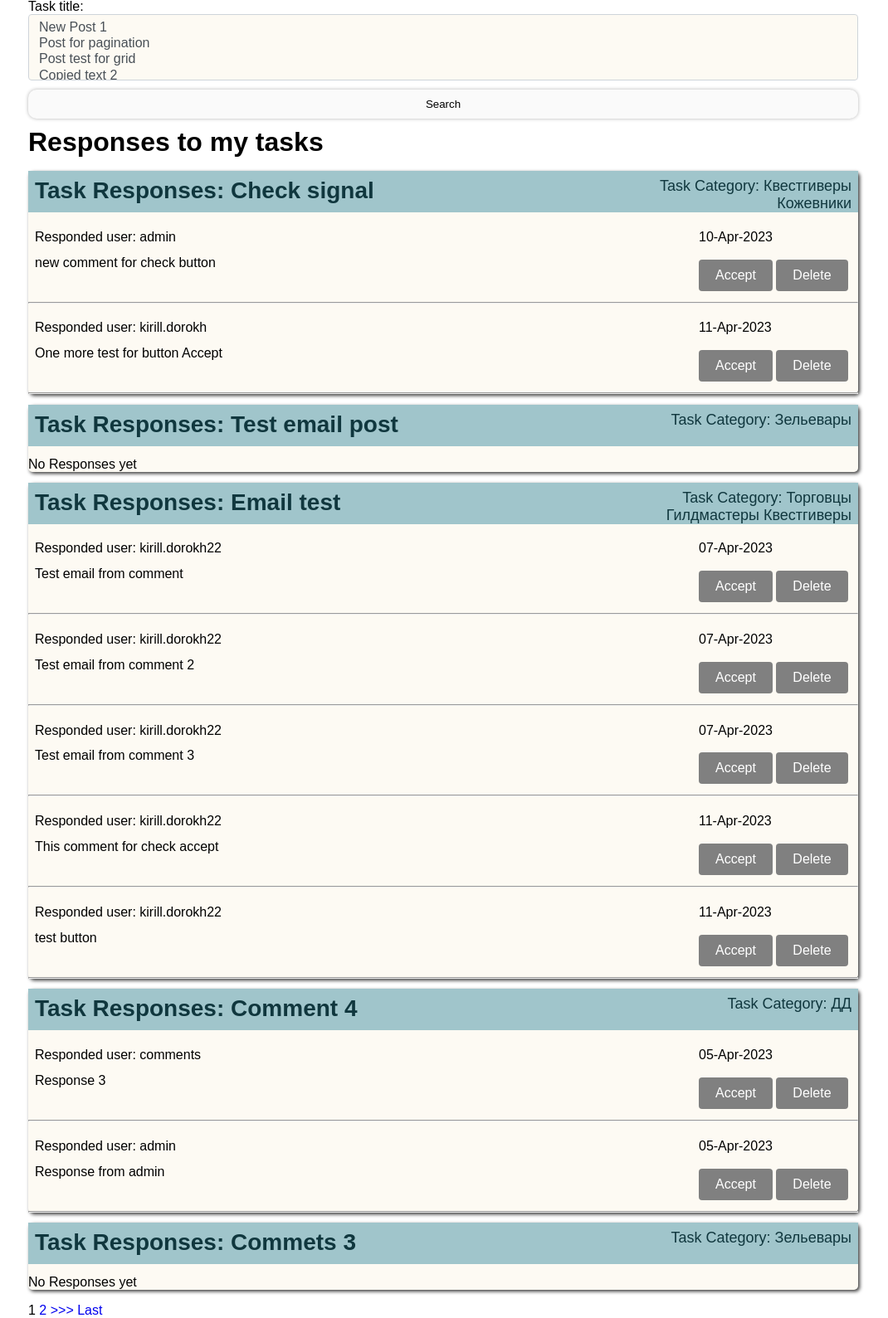
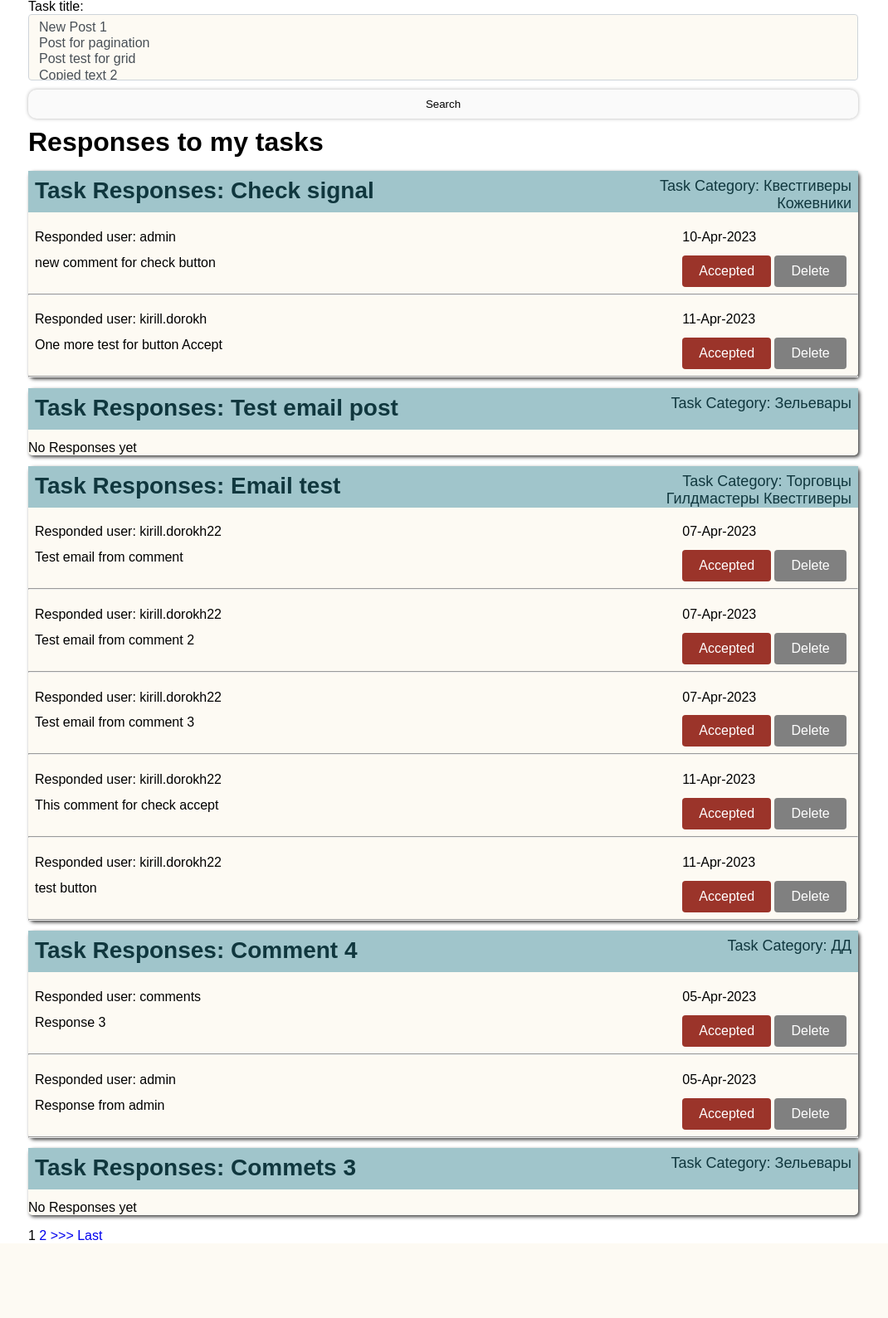
Before and after one commit to KirylDorakh/SkillFactoryTaskDesk, a Django app: page /comments/ in a window 1280 px wide. Shown: the part 118-1707 px from the top of the page at 83% size, without its empty margins (106-1176 px from the left). After the commit the page ends 1613 px from the top, so only its background shows below. Run offline with Django 4.2, Linux system fonts and the light colour scheme; a user stored in the database is signed in; data comes from the database, SQL or seed files in the repository; both versions use the stored data as it was after the commit; parts of the project's set-up code (start-up, migrations or seed data) failed here and were passed over.

Commit message:
responses

```diff
--- a/config/settings.py
+++ b/config/settings.py
@@ -60,7 +60,7 @@ INSTALLED_APPS = [
     # Third-party
     "crispy_forms",
     # Main
-    'posts',
+    'posts.apps.PostsConfig',
     # Sign Up
     'accounts',
     # Flatpages
--- a/posts/forms.py
+++ b/posts/forms.py
@@ -36,6 +36,13 @@ class CommentCreateForm(forms.ModelForm):
         fields = ['comment_text']
 
 
+class CommentResponseForm(forms.ModelForm):
+
+    class Meta:
+        model = Comment
+        fields = ['is_responded']
+
+
 # D4 Forms
 class PostForm(forms.ModelForm):
     description = forms.CharField(min_length=20)
--- a/posts/models.py
+++ b/posts/models.py
@@ -59,6 +59,8 @@ class Comment(models.Model):
     comment_text = models.TextField()
     comment_time = models.DateTimeField(auto_now_add=True)
 
+    is_responded = models.BooleanField(default=False)
+
     def __str__(self):
         return self.comment_text
 
--- a/posts/urls.py
+++ b/posts/urls.py
@@ -9,6 +9,7 @@ from .views import (PostListView,
                     CommentsPostListView,
                     CommentCreateView,
                     CommentDeleteView,
+                    CommentResponse,
 
                     CustomPermissionDeniedView,
                     )
@@ -24,6 +25,7 @@ urlpatterns = [
     path('comments/', CommentsPostListView.as_view(), name='comments'),
     path('comment/<int:pk>/new/', CommentCreateView.as_view(), name='comment'),
     path('comment/<int:pk>/delete/', CommentDeleteView.as_view(), name='comment_delete'),
+    path('comment/<int:pk>/response/', CommentResponse.as_view(), name='comment_response'),
 
     path('permission_denied/', CustomPermissionDeniedView.as_view(), name='permission_denied')
 ]
--- a/posts/views.py
+++ b/posts/views.py
@@ -7,7 +7,7 @@ from django.urls import reverse_lazy
 from .models import Post, Comment
 
 # WYSIWYG Editor
-from .forms import PostCreateForm, PostUpdateForm, CommentCreateForm
+from .forms import PostCreateForm, PostUpdateForm, CommentCreateForm, CommentResponseForm
 
 # D4 filters
 from .filters import PostFilter, CommentFilter
@@ -24,6 +24,20 @@ from django.shortcuts import get_object_or_404
 
 # send mail
 from django.core.mail import send_mail
+from django.dispatch import receiver
+from django.db.models.signals import post_save
+
+
+def notify_author(sender, instance, **kwargs):
+    send_mail(
+        subject=f'{instance.title} created successfully',
+        message=f'{instance.author}, your post created successfully',
+        from_email='kiryldorakh@yandex.ru',
+        recipient_list=[f'{instance.author.email}']
+    )
+
+
+post_save.connect(notify_author, sender=Post)
 
 
 class PostListView(ListView):
@@ -63,7 +77,31 @@ class CommentsPostListView(LoginRequiredMixin, ListView):
     def get_context_data(self, **kwargs):
         context = super().get_context_data(**kwargs)
         context['filterset'] = self.filterset
+        context['response_form'] = CommentResponseForm()
         return context
+
+
+class CommentResponse(UpdateView):
+    model = Comment
+    template_name = 'posts/comment_response.html'
+    form_class = CommentResponseForm
+    success_url = reverse_lazy('comments')
+
+    def post(self, request, *args, **kwargs):
+        comment = Comment.objects.get(pk=kwargs['pk'])
+        form = CommentResponseForm(request.POST, instance=comment)
+        if form.is_valid():
+            form.save()
+            # send mail
+            send_mail(
+                subject=f'{comment.post.author} sent accept a response to the task {comment.post.title}',
+                message=f'{comment.user} your response is accepted',
+                from_email='kiryldorakh@yandex.ru',
+                recipient_list=[f'{comment.user.email}']
+            )
+            return super().form_valid(form)
+        else:
+            return render(request, 'posts/comment_response.html', {'form': form, 'comment': comment})
 
 
 class CommentCreateView(CreateView):
@@ -148,6 +186,14 @@ class PostCreateView(LoginRequiredMixin, CreateView):
 
     def form_valid(self, form):
         form.instance.author = self.request.user
+
+        # send_mail(
+        #     subject=f'{form.instance.title} created successfully',
+        #     message=f'{form.instance.author}, your post created successfully',
+        #     from_email='kiryldorakh@yandex.ru',
+        #     recipient_list=[f'{form.instance.author.email}']
+        # )
+
         return super().form_valid(form)
 
 
--- a/static/css/style.css
+++ b/static/css/style.css
@@ -272,7 +272,7 @@ main {
 .comment{
     display: grid;
     padding: .5rem .5rem;
-    grid-template-columns: 80% 20%;
+    grid-template-columns: 78% 22%;
     grid-template-rows: 1fr;
     grid-gap: 1vw;
     justify-items: start;
@@ -309,6 +309,20 @@ main {
     box-shadow: 0px 2px 8px 2px rgba(141, 150, 178, 0.3);
     background-color: #10373E;
 }
+
+
+.res {
+    padding: 10px 20px;
+    background-color: #9B342A;
+    color: #fff;
+    border-radius: 4px;
+    text-decoration: none;
+    transition: 0.3s;
+    box-shadow: none;
+    border: 0;
+    font-size: 16px;
+}
+
 
 .form {
     width:960px;
--- a/templates/posts/comments.html
+++ b/templates/posts/comments.html
@@ -37,12 +37,17 @@
                                     <p class="comment-text">{{ comment }}</p>
                                     <p class="comment-time">{{ comment.comment_time | date:'d-M-Y' }}</p>
                                     <div class="comment-btn">
-                                        <button class="btn">Accept</button>
+                                        {% if comment.is_responded %}
+                                            <button class="res">Accepted</button>
+                                        {% else %}
+                                            <a class="button" href="{% url 'comment_response' comment.pk %}" title="Accept comment">
+                                                Accept
+                                            </a>
+                                        {% endif %}
                                         <a class="button" href="{% url 'comment_delete' comment.pk %}" title="Delete comment">
                                             Delete
                                         </a>
                                     </div>
-
                                 </li>
                                 <hr>
                             </ul>
```
Also changed, not shown: templates/posts/comment_response.html (added, +21 -0 lines), db.sqlite3, posts/migrations/0004_set_default_false.py (added), posts/migrations/0005_set_default_false_comment.py (added), posts/signals.py (added).
